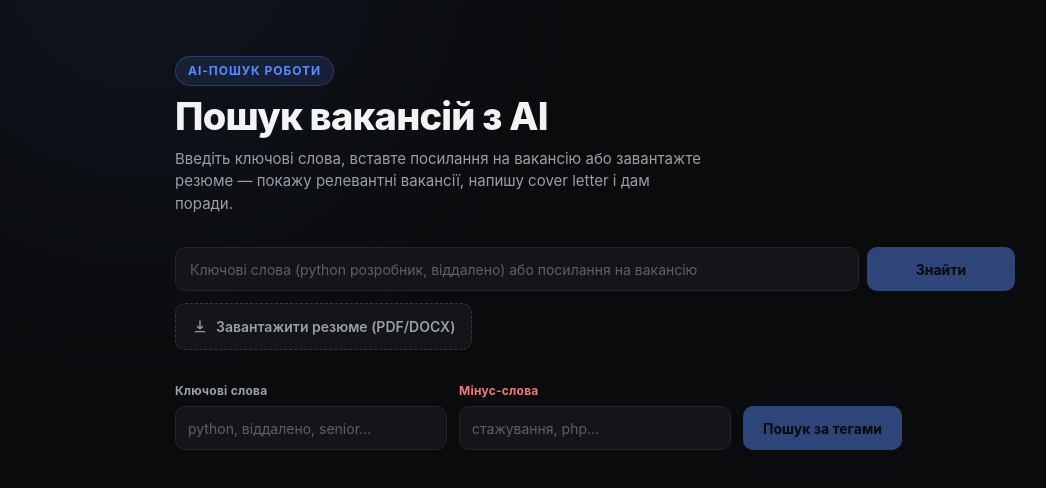
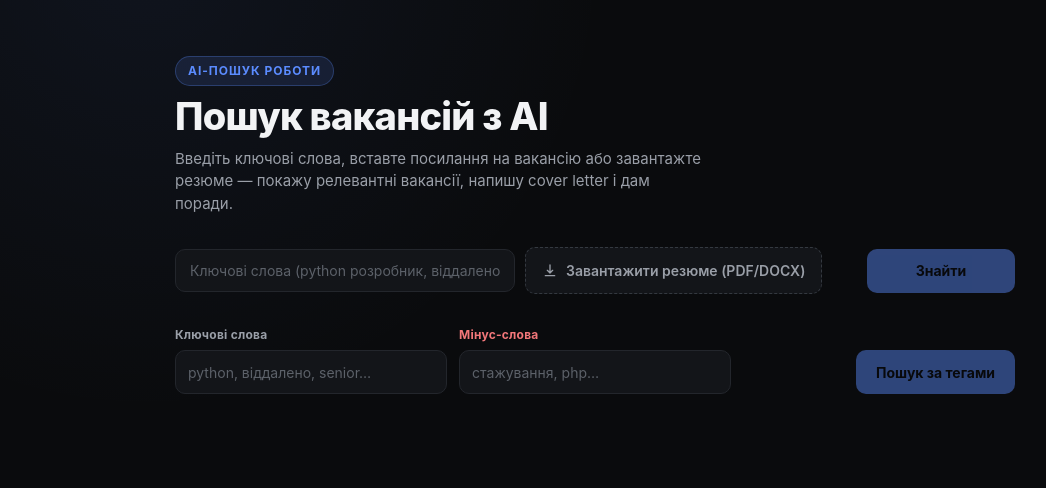
Before and after one commit to beskorsa/ua_jobs_web_copy, a Next.js app: page / in a window 1280 px wide. Shown: the top 488 px of the page, without its empty margins (45-1091 px from the left). Built offline with nearby package versions, Linux system fonts and the light colour scheme.

Commit message:
style: сузить поле ключевых слов, выровнять кнопки Знайти/Пошук за тегами по правому краю, PDF правее

```diff
--- a/src/app/globals.css
+++ b/src/app/globals.css
@@ -97,15 +97,26 @@ a {
 
 .search-form {
   display: flex;
-  gap: 8px;
+  align-items: center;
+  gap: 10px;
+  flex-wrap: wrap;
 }
 
-.search-form input {
-  flex: 1;
+.search-form__input {
+  flex: 0 1 340px;
 }
 
-.controls .upload-button {
-  align-self: flex-start;
+.search-form .upload-button {
+  flex: 0 0 auto;
+}
+
+/* "Знайти" притискаємо до правого краю рядка — той самий X, де стоїть
+   "Пошук за тегами" в рядку нижче (там кнопка теж останній/крайній
+   елемент), тож обидві сині кнопки візуально вишиковуються в одну колонку.
+   На вузьких екранах (flex-wrap вище) кнопка просто переходить на свій
+   рядок замість накладання. */
+.search-form__submit {
+  margin-left: auto;
 }
 
 input[type="text"] {
@@ -572,6 +583,7 @@ button:disabled {
 .keyword-panel__submit {
   display: flex;
   align-items: flex-end;
+  justify-content: flex-end;
 }
 
 .tag-input {
--- a/src/app/page.tsx
+++ b/src/app/page.tsx
@@ -272,14 +272,11 @@ export default function Home() {
         <form onSubmit={handleSearch} className="search-form">
           <input
             type="text"
+            className="search-form__input"
             placeholder="Ключові слова (python розробник, віддалено) або посилання на вакансію"
             value={query}
             onChange={(e) => setQuery(e.target.value)}
           />
-          <button type="submit" className="btn-primary" disabled={busy || !query.trim()}>
-            {searching ? (isUrl ? "Аналізую…" : "Шукаю…") : isUrl ? "Аналізувати" : "Знайти"}
-          </button>
-        </form>
           <label className={`upload-button${resumeSummary ? " upload-button--done" : ""}`}>
             <svg className="upload-button__icon" width="16" height="16" viewBox="0 0 24 24" fill="none">
               {resumeSummary ? (
@@ -310,6 +307,10 @@ export default function Home() {
               disabled={busy}
             />
           </label>
+          <button type="submit" className="btn-primary search-form__submit" disabled={busy || !query.trim()}>
+            {searching ? (isUrl ? "Аналізую…" : "Шукаю…") : isUrl ? "Аналізувати" : "Знайти"}
+          </button>
+        </form>
       </section>
 
       <form onSubmit={handleKeywordSearch} className="keyword-panel">
```
Lines whose indentation alone changed are shown as unchanged.
